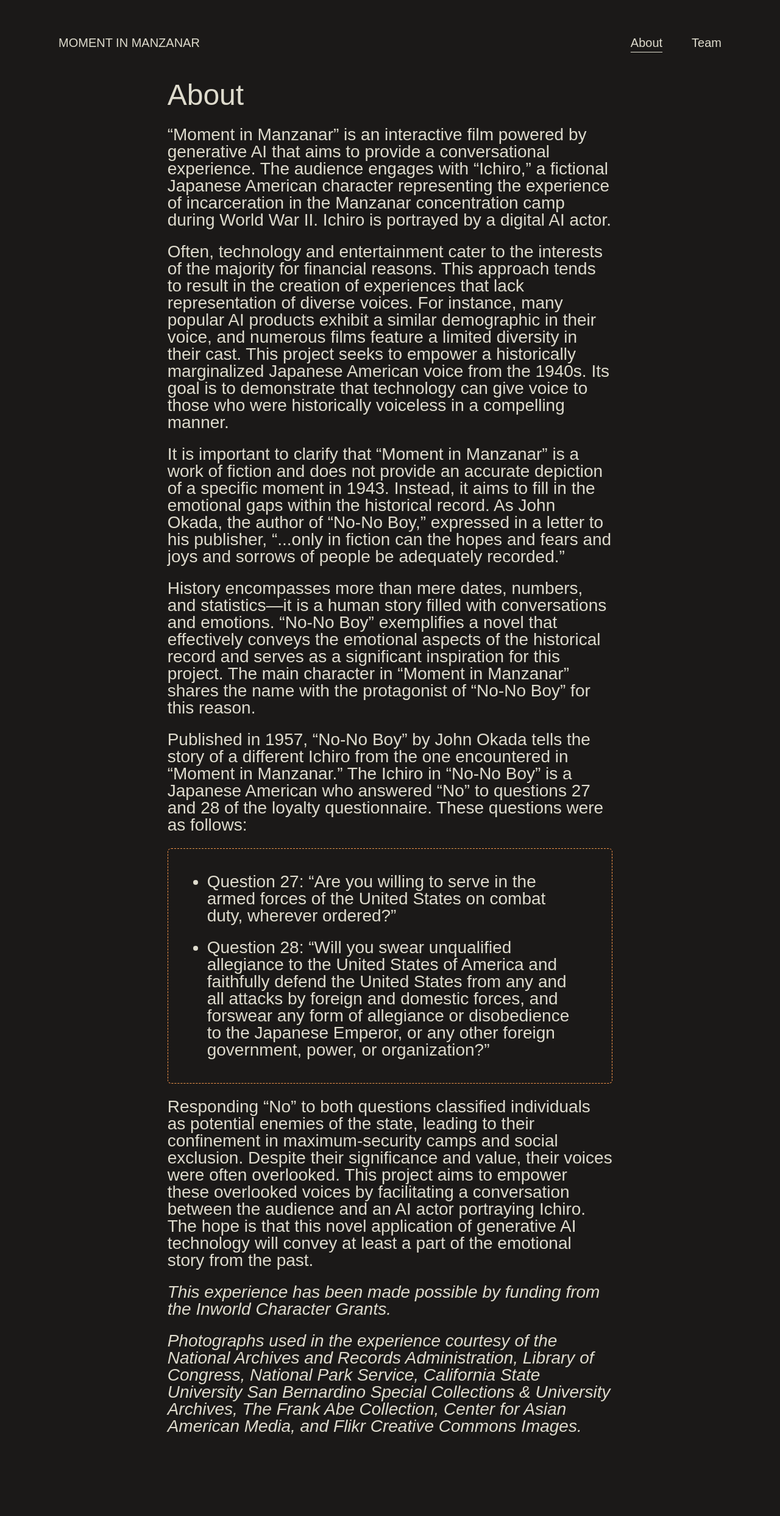
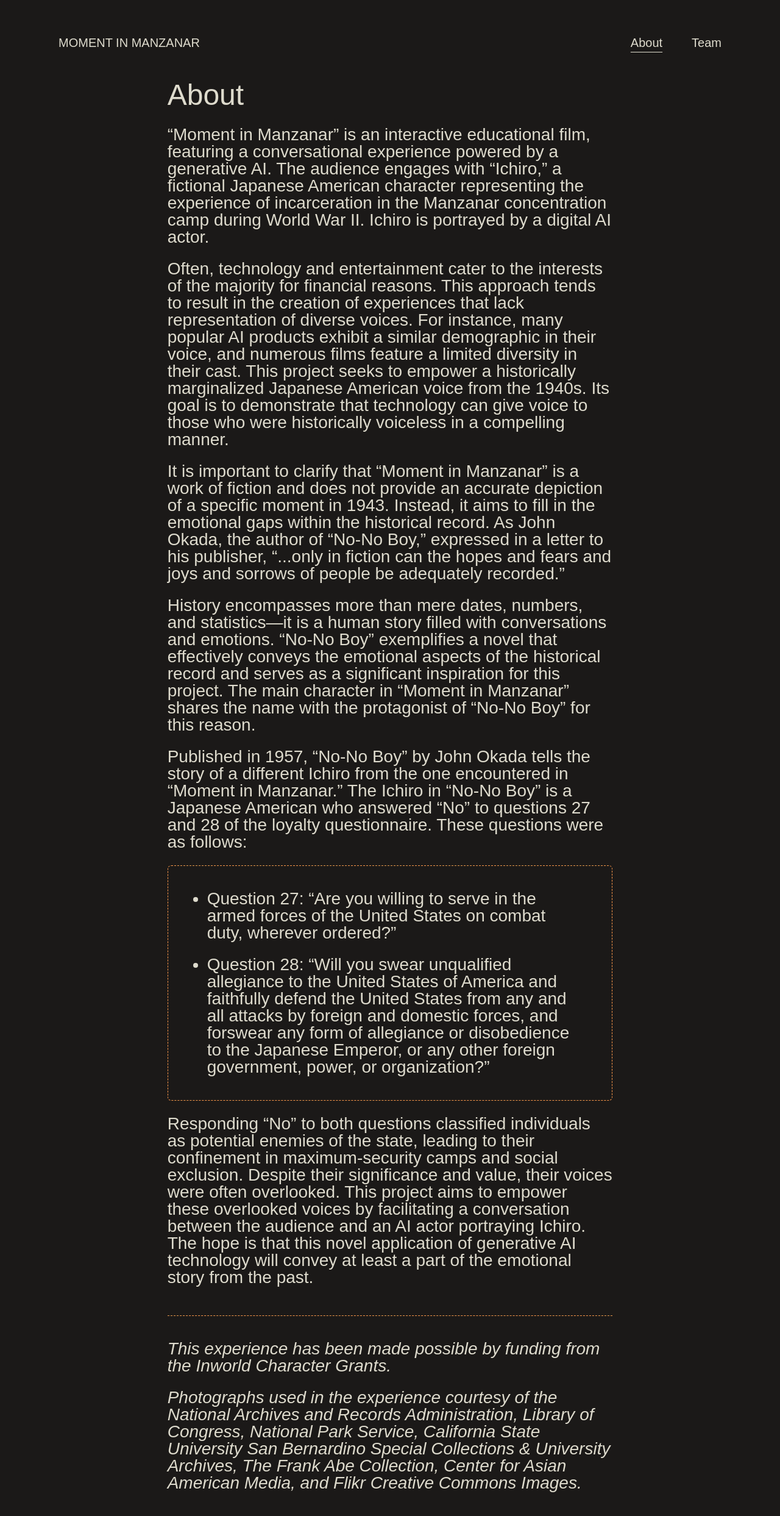
Before and after one commit to innocuous-tech/manzanar, a Next.js app: page /about in a window 1280 px wide. Shown: the top 2486 px of the page at 61% size. Built offline with nearby package versions, Linux system fonts and the light colour scheme; a web font is replaced by a local one.

Commit message:
fix about page

```diff
--- a/src/app/(marketing)/about/page.tsx
+++ b/src/app/(marketing)/about/page.tsx
@@ -4,8 +4,8 @@ export default function Page() {
       <h1 className="typography-title">About</h1>
 
       <p>
-        &ldquo;Moment in Manzanar&rdquo; is an interactive film powered by
-        generative AI that aims to provide a conversational experience. The
+        &ldquo;Moment in Manzanar&rdquo; is an interactive educational film,
+        featuring a conversational experience powered by a generative AI. The
         audience engages with &ldquo;Ichiro,&rdquo; a fictional Japanese
         American character representing the experience of incarceration in the
         Manzanar concentration camp during World War II. Ichiro is portrayed by
@@ -67,7 +67,7 @@ export default function Page() {
         </li>
       </ol>
 
-      <p>
+      <p className="pb-6">
         Responding &ldquo;No&rdquo; to both questions classified individuals as
         potential enemies of the state, leading to their confinement in
         maximum-security camps and social exclusion. Despite their significance
@@ -78,7 +78,7 @@ export default function Page() {
         part of the emotional story from the past.
       </p>
 
-      <p className="italic">
+      <p className="border-t-[1px] border-dashed border-ichiro pt-10 italic">
         This experience has been made possible by funding from the Inworld
         Character Grants.
       </p>
```
